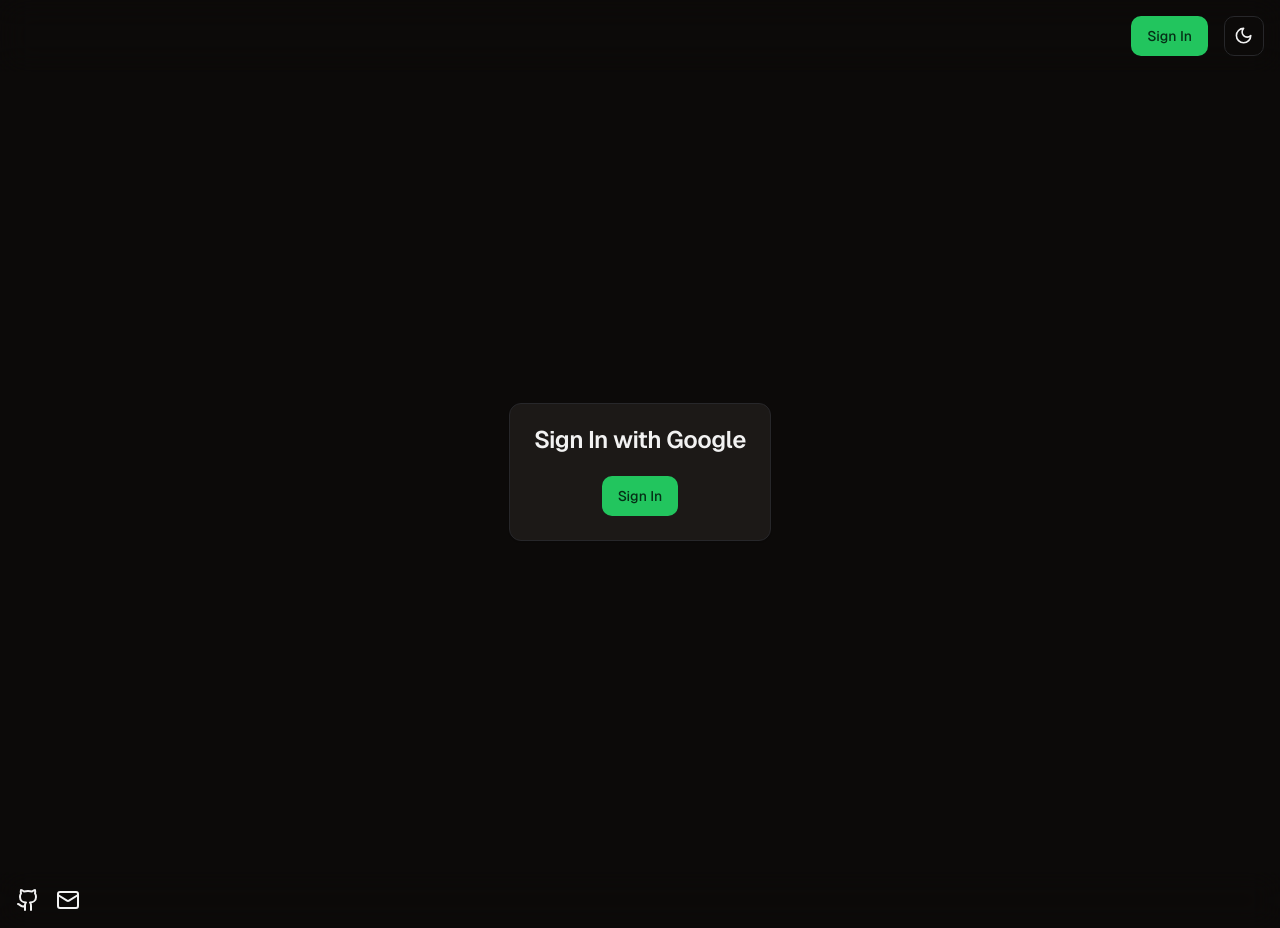
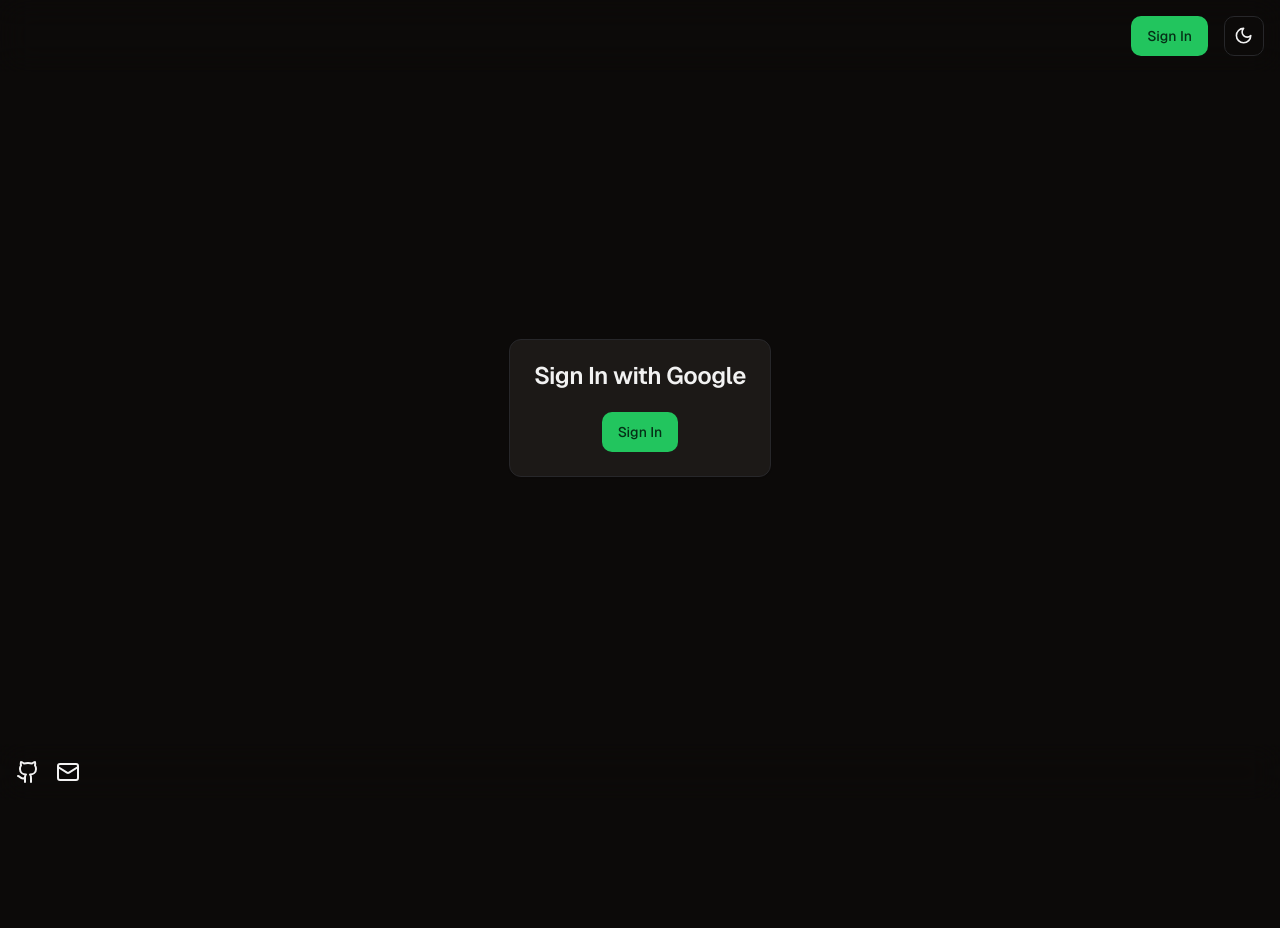
Before and after one commit to luiferg/expenses-tracker, a React (Vite) app: page /login in a window 1280 px wide. After the commit the page ends 800 px from the top, so only its background shows below. Built offline with nearby package versions, Linux system fonts and the light colour scheme.

Commit message:
Update component styles and add Navbar and Footer components

```diff
--- a/src/components/hero.tsx
+++ b/src/components/hero.tsx
@@ -6,7 +6,7 @@ const Hero = () => {
     <SectionWrapper
       id='hero'
       ariaLabel='Hero section'
-      className='relative h-screen'
+      className='relative h-full'
     >
       <div className='bg-primary/60 h-[180px] w-[180px] md:h-[280px] md:w-[280px] absolute top-1/2 left-1/2 -translate-x-1/2 -translate-y-1/2 z-0 animate-pulse rounded-full' />
       <div className='z-10 flex flex-col gap-4 justify-center items-center backdrop-blur-3xl h-full w-full text-center'>
--- a/src/components/page-wrapper.tsx
+++ b/src/components/page-wrapper.tsx
@@ -1,3 +1,6 @@
+import Footer from './footer'
+import Navbar from './nav-bar'
+
 interface PageWrapperProps {
   children: React.ReactNode
   className?: string
@@ -7,9 +10,11 @@ const PageWrapper = ({ children, className }: PageWrapperProps) => {
   return (
     <main className='w-full flex justify-center'>
       <div
-        className={`${className} max-w-screen-xl w-full flex flex-col justify-center`}
+        className={`${className} min-h-screen max-w-screen-xl w-full flex flex-col justify-between`}
       >
+        <Navbar />
         {children}
+        <Footer />
       </div>
     </main>
   )
--- a/src/pages/auth/index.tsx
+++ b/src/pages/auth/index.tsx
@@ -1,11 +1,9 @@
 import { auth, provider } from '@/config/firebase'
 import { signInWithPopup } from 'firebase/auth'
 import { useNavigate } from 'react-router-dom'
-import Navbar from '@/components/nav-bar'
 import PageWrapper from '@/components/page-wrapper'
 import { Button } from '@/components/ui/button'
 import { Card, CardContent, CardHeader, CardTitle } from '@/components/ui/card'
-import Footer from '@/components/footer'
 
 const Auth = () => {
   const navigate = useNavigate()
@@ -23,8 +21,7 @@ const Auth = () => {
   }
   return (
     <>
-      <Navbar />
-      <PageWrapper className='h-screen flex items-center'>
+      <PageWrapper className='flex items-center'>
         <Card>
           <CardHeader>
             <CardTitle>Sign In with Google</CardTitle>
@@ -34,7 +31,6 @@ const Auth = () => {
           </CardContent>
         </Card>
       </PageWrapper>
-      <Footer />
     </>
   )
 }
--- a/src/pages/dashboard/index.tsx
+++ b/src/pages/dashboard/index.tsx
@@ -42,7 +42,6 @@ const Dashboard = () => {
 
   return (
     <>
-      <Navbar />
       <PageWrapper className='min-h-screen flex flex-col gap-4 lg:gap-10 items-center'>
         <h1 className='text-4xl'>Expenses Tracker Dashboard</h1>
         <UserInfo />
@@ -54,7 +53,6 @@ const Dashboard = () => {
           )}
         />
       </PageWrapper>
-      <Footer />
     </>
   )
 }
--- a/src/pages/home/index.tsx
+++ b/src/pages/home/index.tsx
@@ -1,16 +1,12 @@
-import Footer from '@/components/footer'
 import Hero from '@/components/hero'
-import Navbar from '@/components/nav-bar'
 import PageWrapper from '@/components/page-wrapper'
 
 const Home = () => {
   return (
     <>
-      <Navbar />
       <PageWrapper>
         <Hero />
       </PageWrapper>
-      <Footer />
     </>
   )
 }
```
